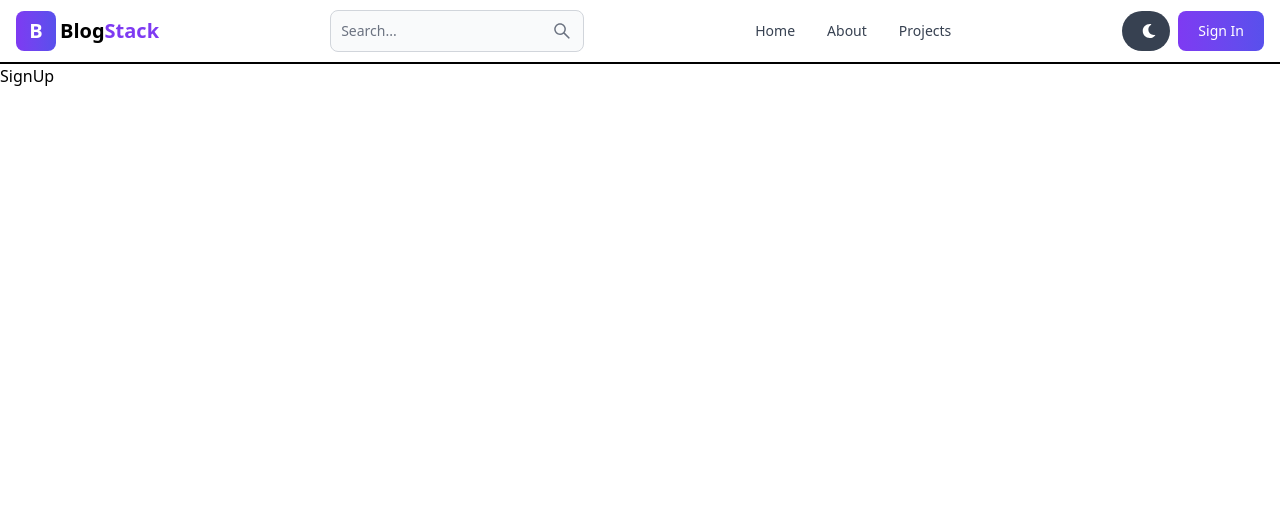
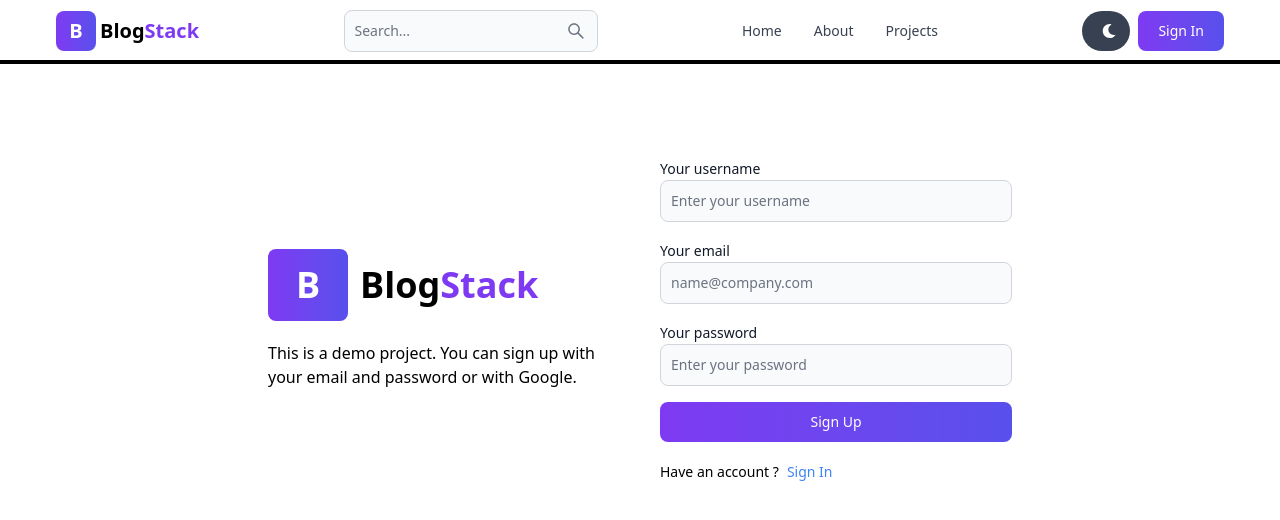
Before and after one commit to yashpreet2707/BlogStack, a React (Vite) app in the folder client/: page /sign-up in a window 1280 px wide. Shown: the top 520 px of the page. Built offline with nearby package versions, Linux system fonts and the light colour scheme.

Commit message:
sign up frontend

```diff
--- a/client/src/App.jsx
+++ b/client/src/App.jsx
@@ -16,6 +16,7 @@
 
   return (
     <BrowserRouter>
+      <div className='dark:text-white dark:bg-[#1E2936]'>
         <Header />
         <Routes>
           <Route path="/" element={<Home />} />
@@ -25,6 +26,7 @@
           <Route path="/dashboard" element={<Dashboard />} />
           <Route path="/Projects" element={<Projects />} />
         </Routes>
+      </div>
     </BrowserRouter>
   )
 }
--- a/client/src/components/Header.jsx
+++ b/client/src/components/Header.jsx
@@ -6,8 +6,8 @@
 const Header = () => {
     const path = useLocation().pathname;
     return (
-        <Navbar className='border-b-2' color='gray'>
-            <Link to="/" className='self-center whitespace-nowrap text-sm'>
+        <Navbar fluid className='border-b-4 h-16'>
+            <Link to="/" className='self-center whitespace-nowrap text-sm ml-10'>
                 <div className='flex items-center'>
                     <div className="w-10 h-10 bg-gradient-to-r from-purple-600 to-indigo-600 rounded-lg flex items-center justify-center text-white font-bold text-xl">
                         B
@@ -26,7 +26,7 @@
                     <FaMoon />
                 </Button>
                 <Link to='/sign-in'>
-                    <Button className='bg-gradient-to-r from-purple-600 to-indigo-600' color='gray'>Sign In</Button>
+                    <Button className='bg-gradient-to-r from-purple-600 to-indigo-600 mr-10' color='gray'>Sign In</Button>
                 </Link>
                 <NavbarToggle />
             </div>
--- a/client/src/pages/SignUp.jsx
+++ b/client/src/pages/SignUp.jsx
@@ -1,8 +1,88 @@
-import React from 'react'
+import { Alert, Button, Label, Spinner, TextInput } from 'flowbite-react'
+import React, { useState } from 'react'
+import { Link } from 'react-router-dom'
 
 function SignUp() {
+
+  const [formData, setFormData] = useState({});
+  const [errorMessage, setErrorMessage] = useState(null);
+  const [loading, setLoading] = useState(false)
+
+  const handleChange = (e) => {
+    setFormData({ ...formData, [e.target.id]: e.target.value.trim() })
+  }
+
+
+  const handleSubmit = async (e) => {
+    e.preventDefault();
+    if (!formData.username || !formData.email || !formData.password) {
+      return setErrorMessage('Please fill out all the fields.')
+    }
+    try {
+      setLoading(true);
+      setErrorMessage(null)
+      const result = await fetch('/api/auth/signup', {
+        method: 'POST',
+        headers: { 'Content-Type': 'application/json' },
+        body: JSON.stringify(formData),
+      });
+      const data = await result.json();
+      if (data.success === false) {
+        return setErrorMessage(data.message)
+      }
+      setLoading(false)
+    } catch (err) {
+      setErrorMessage(err.message)
+      setLoading(false);
+    }
+  }
+
   return (
-    <div>SignUp</div>
+    <div className='min-h-screen mt-20'>
+      <div className='flex p-3 max-w-3xl mx-auto flex-col md:flex-row md:items-center gap-10'>
+
+        <div className='flex-1'>
+          <div className='flex items-center text-4xl'>
+            <div className="w-20 h-18 bg-gradient-to-r from-purple-600 to-indigo-600 rounded-lg flex items-center justify-center text-white font-bold">
+              B
+            </div>
+            <span className="font-bold ml-3  dark:text-white">
+              Blog<span className="text-purple-600">Stack</span>
+            </span>
+          </div>
+          <p className='mt-5 '>This is a demo project. You can sign up with your email and password or with Google.</p>
+        </div>
+
+
+        <div className='flex-1'>
+          <form className='flex flex-col gap-4' onSubmit={handleSubmit}>
+            <div>
+              <Label htmlFor='username'>Your username</Label>
+              <TextInput id='username' type='text' placeholder='Enter your username' onChange={handleChange} />
+            </div>
+            <div>
+              <Label htmlFor='username'>Your email</Label>
+              <TextInput id='email' type='email' placeholder='name@company.com' onChange={handleChange} />
+            </div>
+            <div>
+              <Label htmlFor='username'>Your password</Label>
+              <TextInput id='password' type='password' placeholder='Enter your password' onChange={handleChange} />
+            </div>
+            <Button className='bg-gradient-to-r from-purple-600 to-indigo-600 ' type='submit' disabled={loading}>{loading ? (<><Spinner size='sm' /> <span>Loading...</span></>) : 'Sign Up'}</Button>
+          </form>
+          <div className='flex gap-2 text-sm mt-5'>
+            <span>Have an account ? </span>
+            <Link to='/sign-in' className='text-blue-500'>Sign In</Link>
+          </div>
+          {errorMessage && (
+            <Alert className='mt-5' color='failure'>
+              {errorMessage}
+            </Alert>
+          )}
+        </div>
+
+      </div>
+    </div>
   )
 }
 
--- a/client/vite.config.js
+++ b/client/vite.config.js
@@ -5,5 +5,13 @@
 
 // https://vite.dev/config/
 export default defineConfig({
+  server: {
+    proxy: {
+      '/api': {
+        target: 'http://localhost:3000',
+        secure: false,
+      },
+    },
+  },
   plugins: [react(), tailwindcss(), flowbiteReact()],
 });
```
Also changed, not shown: client/.flowbite-react/class-list.json. Lines whose indentation alone changed are shown as unchanged.
